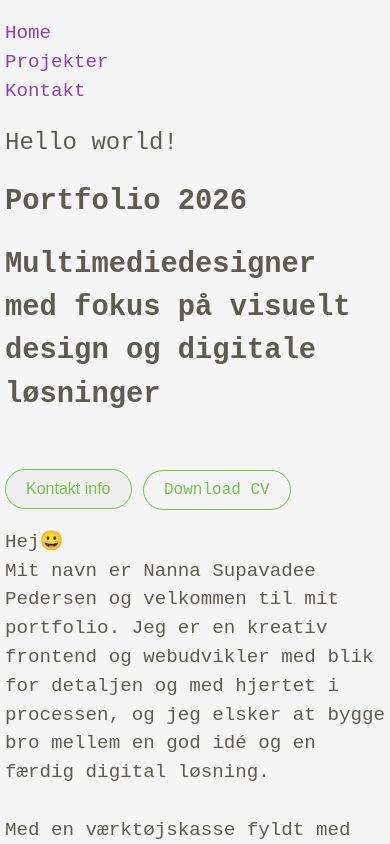
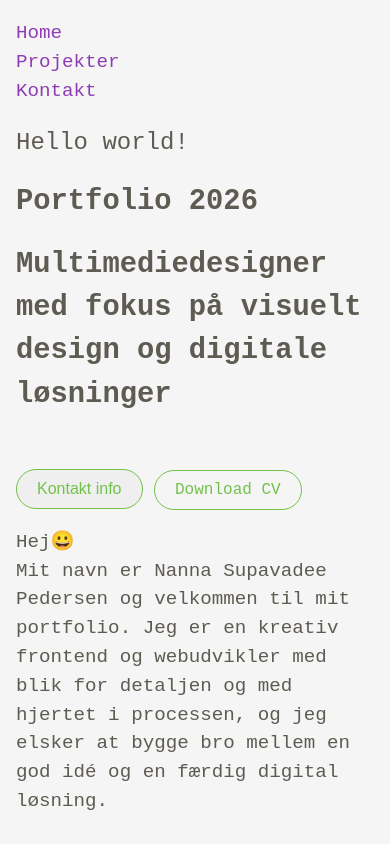
Before and after one commit to nannasp/portfolio.dk, a website: page index.html in a window 390 px wide. Shown: the top 844 px of the page. Drawn offline with Linux system fonts and the light colour scheme; a web font is replaced by a local one.

Commit message:
mobileversion_margin

```diff
--- a/style.css
+++ b/style.css
@@ -1,7 +1,7 @@
 /*mobile screen*/
 @media screen and (max-width: 767px) {
         body {
-            margin: 5px;
+            margin: 16px;
             font-size: 1.2rem;
             display: block;
             line-height: 1.5;
```
